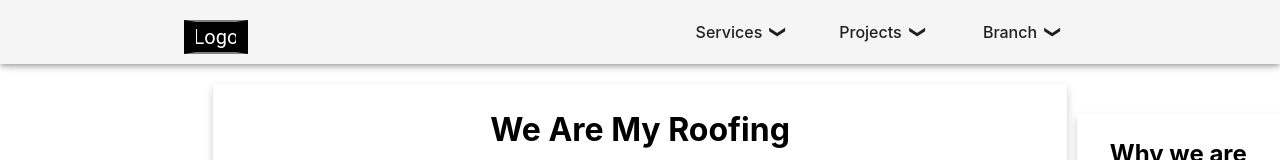
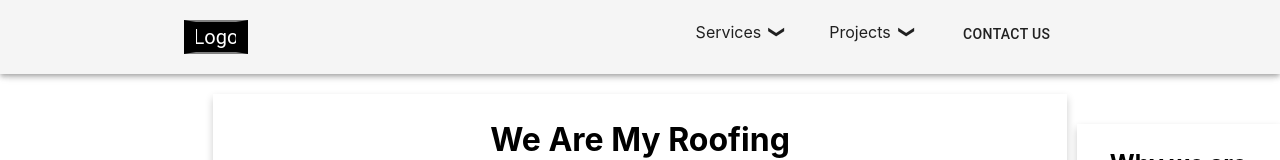
Before and after one commit to rohankushwah/roofuser, a React (Create React App) app: page / in a window 1280 px wide. Shown: the top 160 px of the page. Built offline with nearby package versions, Linux system fonts and the light colour scheme.

Commit message:
setup routing

```diff
--- a/src/App.js
+++ b/src/App.js
@@ -1,19 +1,19 @@
 import Header from "./Component/Header/Header";
 import { BrowserRouter, Route, Routes } from "react-router-dom";
 import SlideShow from "./Component/SlideShow";
-import Home from "./Component/Home/index"
+import Home from "./Component/Home/index";
+import Enquiry from "./Component/Enquiry/index";
 
-console.log('code is here ')
 function App() {
   return (
     <div className="App">
       <Header />
-      <Home/>
-      {/* <BrowserRouter>
+      <BrowserRouter>
         <Routes>
-          <Route path="/" element={<SlideShow />} />
+          <Route path="/" exact element={<Home />} />
+          <Route path="/contact" exact element={<Enquiry />} />
         </Routes>
-      </BrowserRouter> */}
+      </BrowserRouter>
     </div>
   );
 }
--- a/src/Component/Header/Header.js
+++ b/src/Component/Header/Header.js
@@ -45,11 +45,18 @@ export default function Header() {
   const [open, setOpen] = useState(false);
   return (
     <AppBar position="sticky" color="default">
-      <Container maxWidth="md">
+      <Container maxWidth="md" className="headerPadding">
         <Toolbar disableGutters>
           <div className="flex-between headerContainer">
             <div className="logoContainer">
+            <Link
+                className={styles.link}
+                color="textPrimary"
+                underline="none"
+                href='/'
+              >
               <Avatar className={styles.avatar}>Logo</Avatar>
+              </Link>
             </div>
             <Hidden xsDown>
               <div className="dropDownContainer flex-between">
@@ -73,15 +80,17 @@ export default function Header() {
                     ]}
                   />
                 </div>
-                <div className="dropDownItemWidth">
-                  <DropDown
-                    name="Branch"
-                    option={[
-                      { option1: "option1" },
-                      { option1: "option2" },
-                      { option1: "option3" },
-                    ]}
-                  />
+                <div className="dropDownItemWidth linkPadding">
+                <Link
+                className={styles.link}
+                color="textPrimary"
+                variant="button"
+                underline="none"
+                href='/contact'
+               >
+                 Contact Us
+              </Link>
+
                 </div>
               </div>
             </Hidden>
--- a/src/Component/Header/HeaderStyle.css
+++ b/src/Component/Header/HeaderStyle.css
@@ -14,3 +14,11 @@
 .dropDownItemWidth {
     width: 30%;
 }
+
+.linkPadding {
+    padding: 12px 10px;
+}
+
+.headerPadding {
+    padding: 10px 0px 0px 0px;
+}
--- a/src/Container/DropDown/DropDown.css
+++ b/src/Container/DropDown/DropDown.css
@@ -1,10 +1,10 @@
   .dropbtn {
     padding: 12px 10px;
-    font-size: 16px;
+    /* font-size: 16px; */
     border: none;
     cursor: pointer;
     display: flex;
-    font-weight: 500;
+    /* font-weight: 500; */
   }
 
   .dropdown {
```
